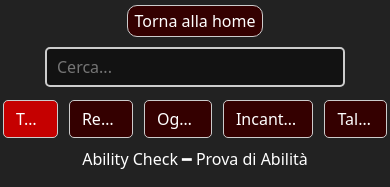
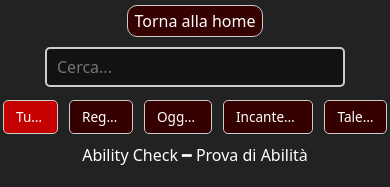
Before and after one commit to Aakraos/dndtool, a React (Vite) app: page / in a window 390 px wide. Both pictures are taken after a click on the button "WIKI". Shown: the top 187 px of the page. Built offline with nearby package versions, Linux system fonts and the light colour scheme.

Commit message:
1.2.8
More adjustments to different device visual compatibility and improved UI

```diff
--- a/src/App.css
+++ b/src/App.css
@@ -215,6 +215,20 @@ button {
 }
 
 /* Media Queries per schermi più piccoli */
+@media {
+  .school-button {
+   font-size: ;
+   min-width: 6vw;
+   min-height: 2.5vw;
+  }
+  .level-button {
+    min-width: 6vw;
+  }
+  .items-list {
+    font-size: 1.5rem;
+  }
+}
+
 @media (max-width: 1024px) {
   .app-container, .items-list, .item-description p {
     font-size: 18px; /* Aumenta la dimensione del testo per schermi medio-piccoli */
@@ -269,17 +283,14 @@ button {
     margin-left: 0;
     font-weight: 175;
   }
-}
-
-/* Media Queries per schermi più grandi */
-@media (min-width: 1280px) {
-  .app-container, .items-list, .item-description p {
-    font-size: 20px; /* Aumenta la dimensione del font su schermi grandi */
+  .school-button {
+    font-size: 0.46rem;
+    min-width: 10vw;
+    min-height: 5vw;
+   }
+   .button-main {
+    font-size: 0.85rem;
+    min-width: 10vw;
+    min-height: 5vw;
   }
 }
-
-@media (min-width: 1600px) {
-  .app-container, .items-list, .item-description p {
-    font-size: 22px; /* Aumenta ancora per schermi ancora più larghi */
-  }
-}
```
